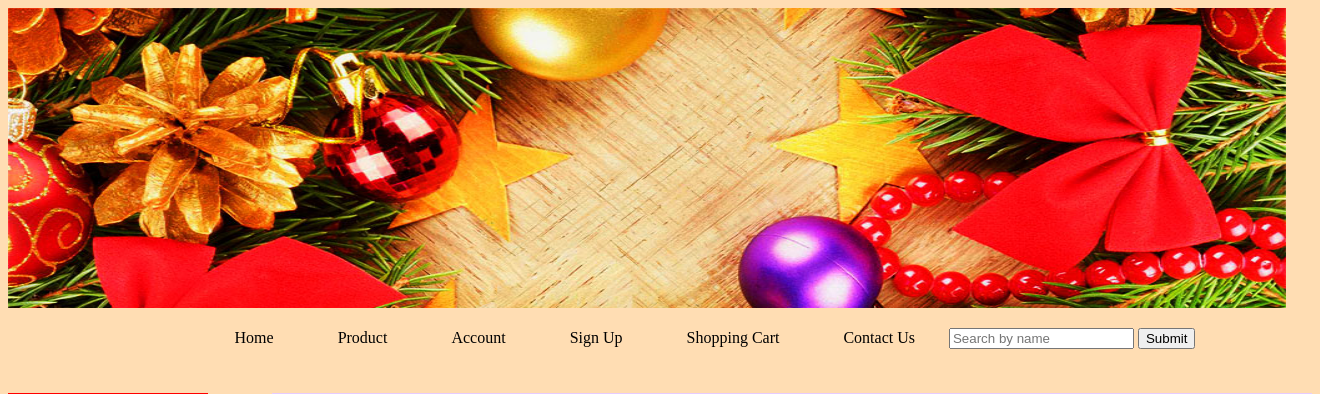
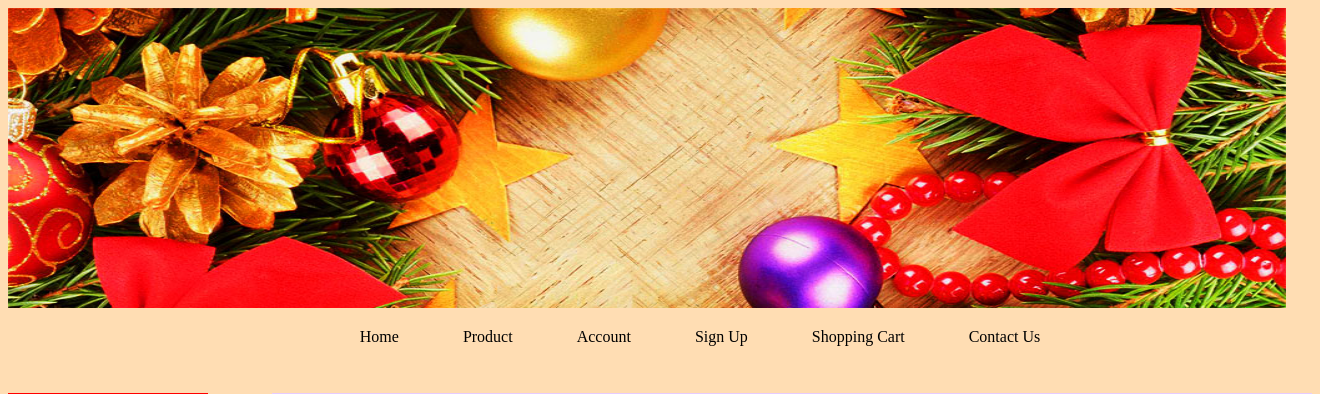
Before and after one commit to nanaadjoabentil/ecommerce, a PHP site: page /php/views.php?image=1 in a window 1320 px wide. Shown: the top 394 px of the page. Run offline with PHP 8.4, Linux system fonts and the light colour scheme; data that the repository does not hold is empty.

Commit message:
removed search bar

```diff
--- a/lab5/php/views.php
+++ b/lab5/php/views.php
@@ -26,13 +26,11 @@
       <form method="POST">
         <?php include("productFunctions.php"); ?>
       <li><a href="../index.php"> Home </a></li>
-      <li><a href="#"> Product </a></li>
+      <li><a href="products.php"> Product </a></li>
       <li><a href="#"> Account </a></li>
       <li><a href="#"> Sign Up </a></li>
       <li><a href="#"> Shopping Cart </a></li>
       <li><a href="php/contactus.php"> Contact Us </a></li>
-      <li><input type="search" placeholder="Search by name" name="searchitem"></li>
-      <li><input type="submit" name="searchbutton"></li>
     </ul>
   </form>
   </div>
```
